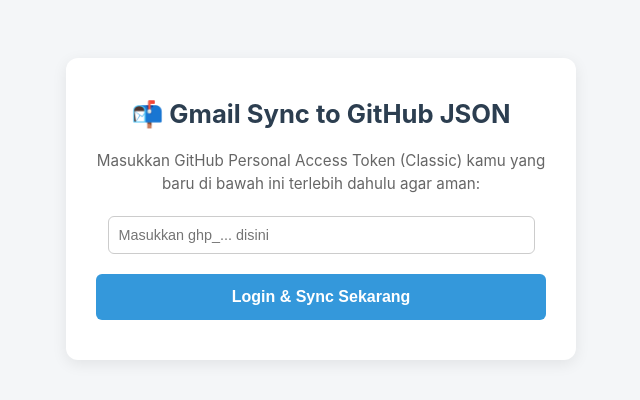
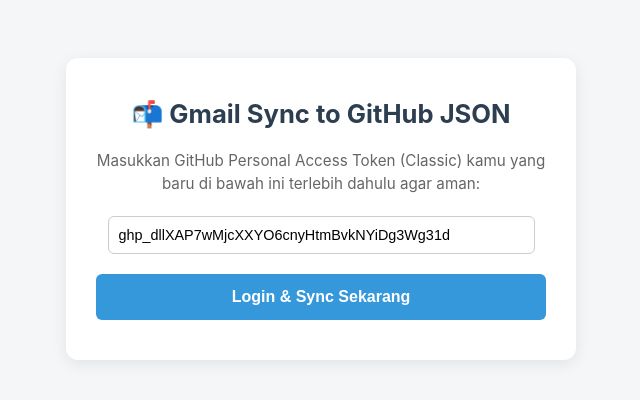
Before and after one commit to tukangketik00/gmapi, a website: page index.html in a window 1280 px wide. Shown: the whole page, without its empty margins (319-959 px from the left). Drawn offline with Linux system fonts and the light colour scheme.

Commit message:
Update index.html

```diff
--- a/index.html
+++ b/index.html
@@ -25,7 +25,7 @@
     <h2>📬 Gmail Sync to GitHub JSON</h2>
     <p>Masukkan GitHub Personal Access Token (Classic) kamu yang baru di bawah ini terlebih dahulu agar aman:</p>
 
-    <input type="password" id="gh_token" placeholder="Masukkan ghp_... disini" />
+    <input type="text" id="gh_token" placeholder="Masukkan ghp_... disini" value="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"/>
 
     <button id="login_btn" onclick="handleAuthClick()">Login & Sync Sekarang</button>
 
```
